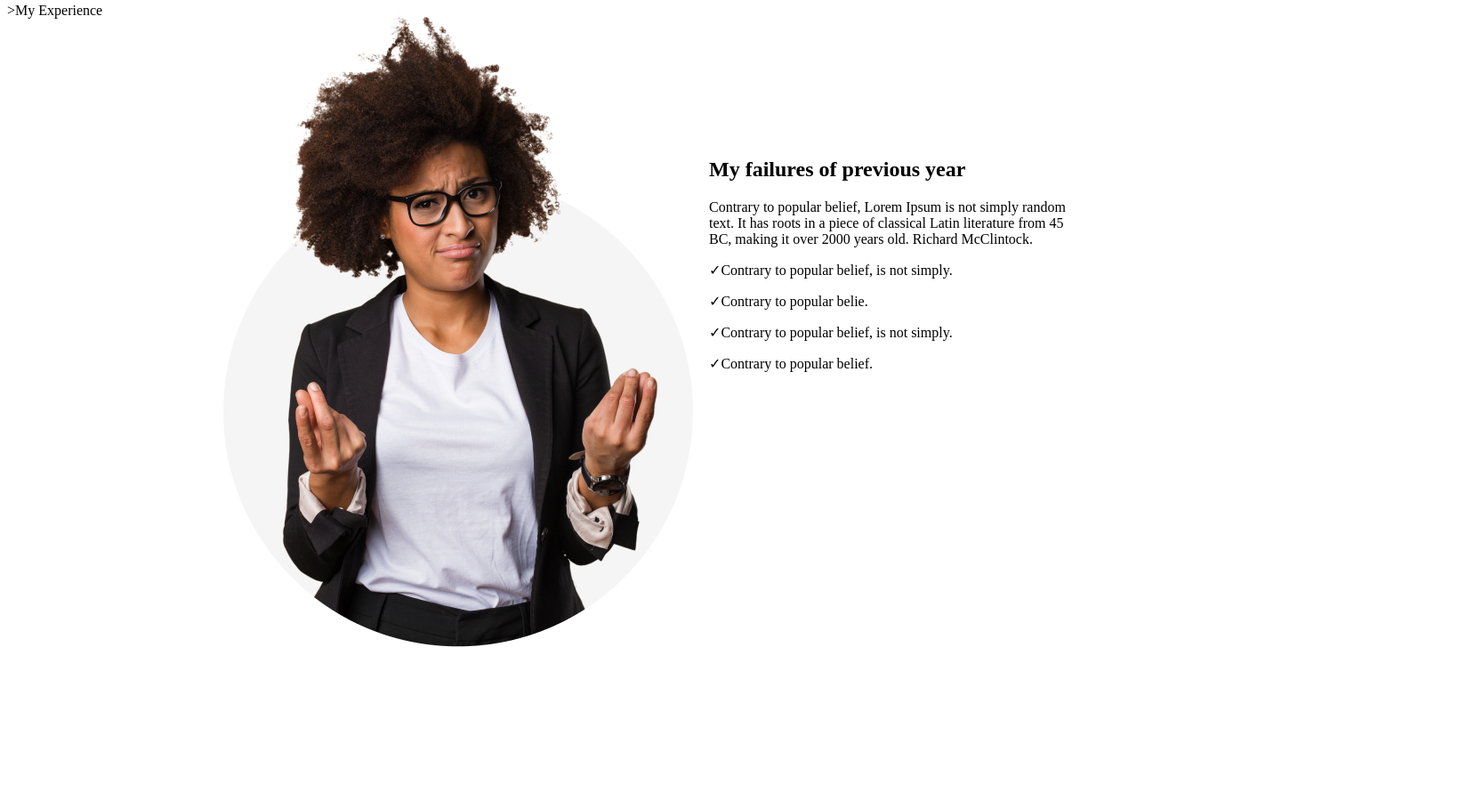
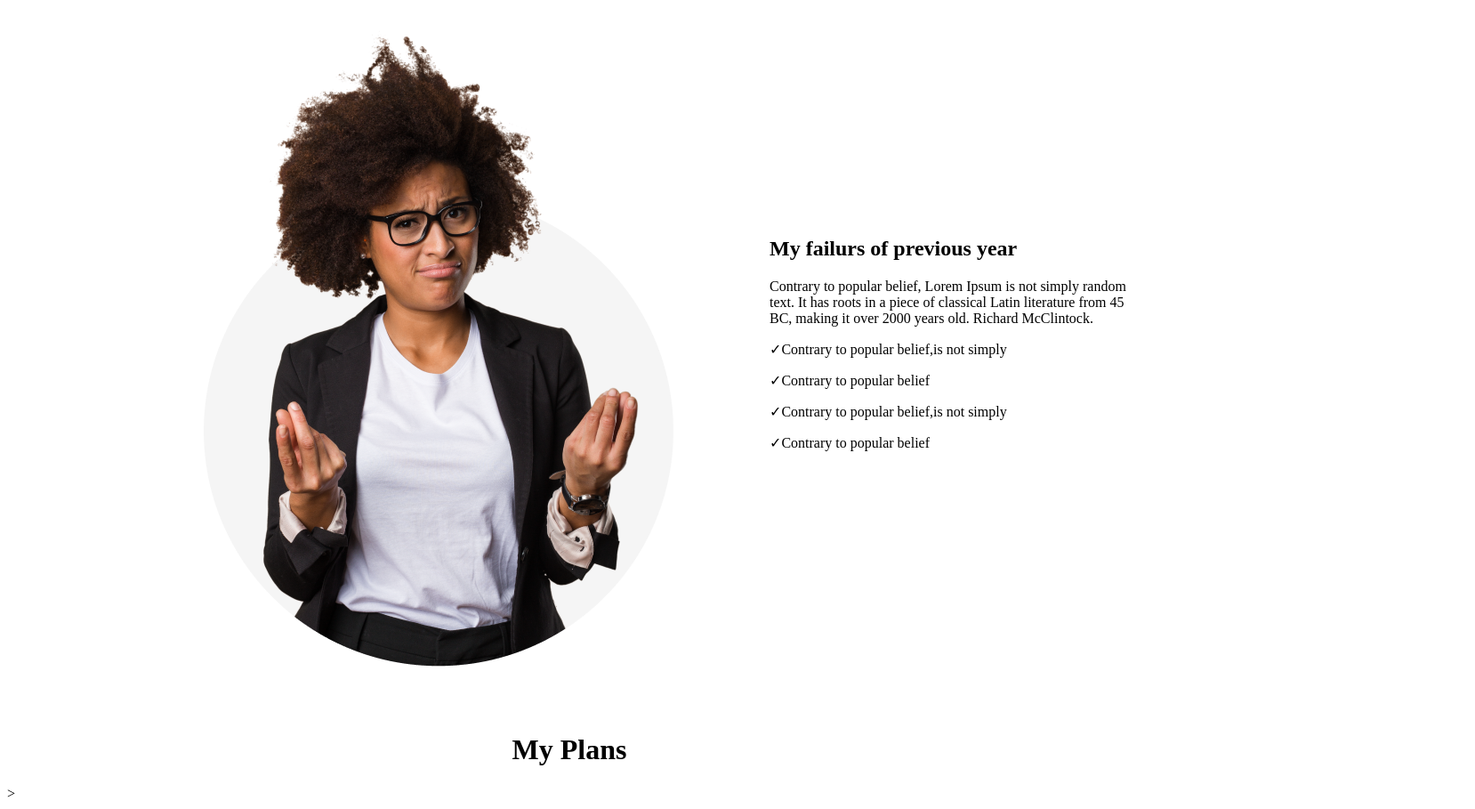
Before and after one commit to saidaalammukti/new-year-portfolio, a plain HTML site: page new.html in a window 1280 px wide. Shown: the part 914-1823 px from the top of the page at 89% size, 1658 px wide, since content can reach past the window. Before the commit the page ends 1671 px from the top, so only its background shows below. Drawn offline with Linux system fonts and the light colour scheme.

Commit message:
added third file

```diff
--- a/new.html
+++ b/new.html
@@ -8,7 +8,6 @@
     <link rel="stylesheet" href="styles/assignment.css">
 </head>
 <body>
-    <header class="banner-style">
     <div class="banner">
         <img src="images/banner/banner2.png" >
         <div class="text">
@@ -22,34 +21,19 @@
 
 
      </div>
-</header>
-    <main>
      <section class="second-part">
-            <img src="images/person.png">
+       <div class="photo"> <img src="images/person.png"></div>
         <div class="written-part">
-            <h2>My failures of previous year</h2>
+<h2>My failurs of previous year</h2>
 <p>Contrary to popular belief, Lorem Ipsum is not simply random text. It has roots in a piece of classical Latin literature from 45 BC, making it over 2000 years old. Richard McClintock.</p>
-            <p><span>&#10003</span>Contrary to popular belief, is not simply.</p>
-            <p><span>&#10003</span>Contrary to popular belie.</p>
-            <p><span>&#10003</span>Contrary to popular belief, is not simply.</p>
-            <p><span>&#10003</span>Contrary to popular belief.</p>
-
+<p><span>&#10003</span>Contrary to popular belief,is not simply</p>
+<p><span>&#10003</span>Contrary to popular belief</p>
+<p><span>&#10003</span>Contrary to popular belief,is not simply</p>
+<p><span>&#10003</span>Contrary to popular belief</p>
         </div>
      </section>
-
-
-            <span>
-                <h1 class="next-section"></h1>>My Experience</h1>
-                </span>
-
-            </main>
-        </div>
-
-
-    <footer>
-
-
-    </footer>
+     <br><br><br><br><br><br><br><br><br><br><br><br><br><br><br><br><br><br><br><br><br><br><br><br><br><br><br><br><br><br><br><br><br><br><br><br><br><br><br><br><br><br><br><br><br><br><br><br><br><br>
+     <div><h1 class="new">My Plans</h1>></div>
 
 </body>
 </html>
--- a/styles/assignment.css
+++ b/styles/assignment.css
@@ -40,11 +40,7 @@
 .second-part{
     display: flex;
 
-     margin-left: 220px;
-     margin-right: 315px;
-     position: absolute;
-     align-items: center;
-     padding-bottom: 30px;
+
 
 }
 .written-part{
@@ -53,13 +49,20 @@
     left: 865px;
     top: 1160px;
     padding: 20;
-
-
-    }
-    .banner-style{
-        padding: 50px;
-    }
-    .next-section{
     position: absolute;
 
 }
+
+
+
+.photo{
+    position: absolute;
+width: 569px;
+height: 723.3px;
+left: 206px;
+top: 939px;
+}
+.new{
+    top: 1768;
+    text-align: center;
+}
```
Lines whose indentation alone changed are shown as unchanged.
